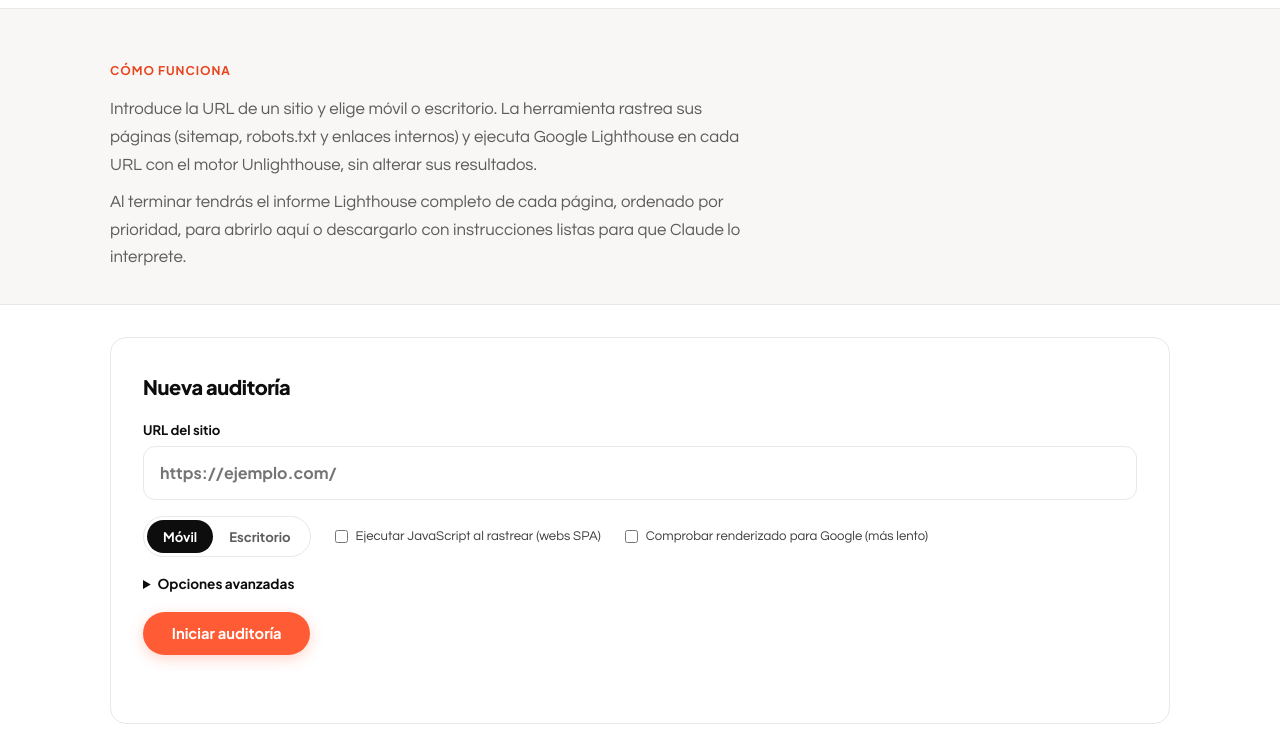
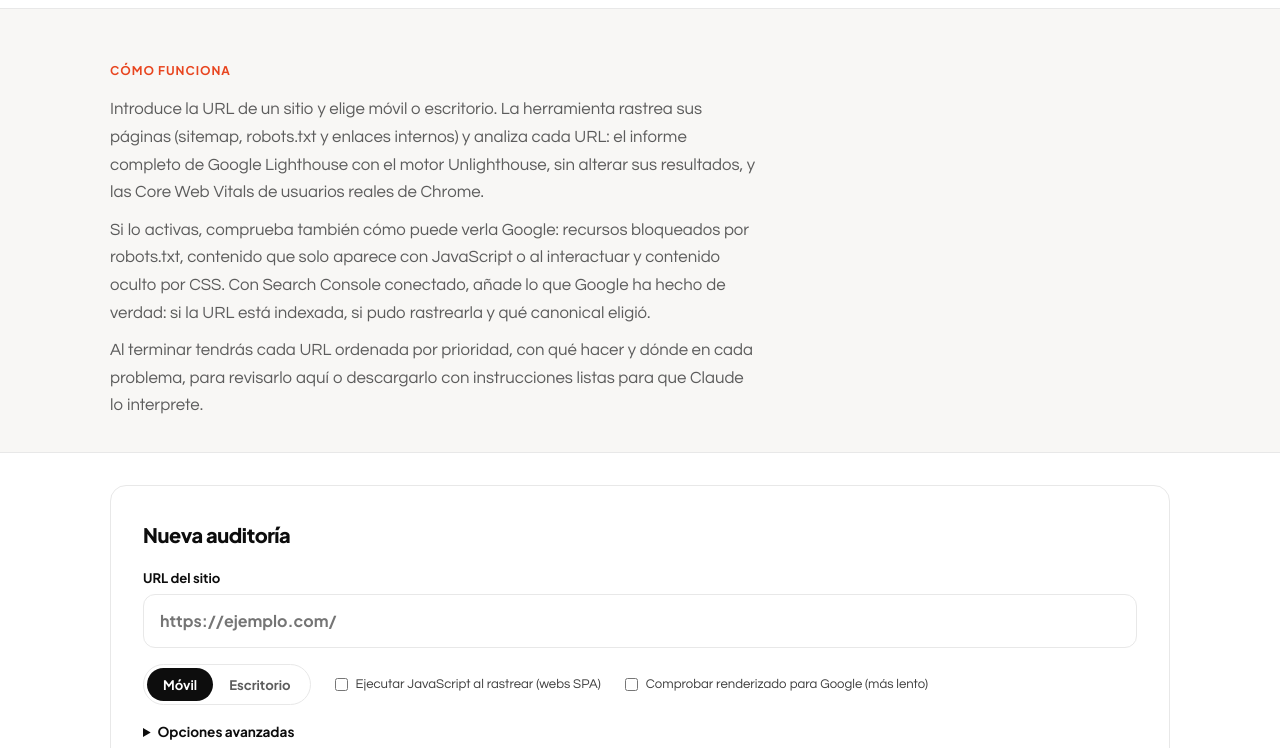
Before and after one commit to ardiaz18/lighthouse-url-a-url, a website: page public/index.html in a window 1280 px wide. Shown: the part 52-800 px from the top of the page. Drawn offline with Linux system fonts and the light colour scheme; no server answers.

Commit message:
Actualiza «Cómo funciona» y la descripción con renderizado e indexación
Co-Authored-By: Claude Opus 5.5 <noreply@anthropic.com>

```diff
--- a/public/index.html
+++ b/public/index.html
@@ -116,8 +116,9 @@ footer a{color:var(--ink)}
   </div></div></nav>
 <header class="hero"><div class="wrap">
   <div class="eyebrow">Cómo funciona</div>
-  <p class="sub">Introduce la URL de un sitio y elige móvil o escritorio. La herramienta rastrea sus páginas (sitemap, robots.txt y enlaces internos) y ejecuta Google Lighthouse en cada URL con el motor Unlighthouse, sin alterar sus resultados.</p>
-  <p class="sub">Al terminar tendrás el informe Lighthouse completo de cada página, ordenado por prioridad, para abrirlo aquí o descargarlo con instrucciones listas para que Claude lo interprete.</p>
+  <p class="sub">Introduce la URL de un sitio y elige móvil o escritorio. La herramienta rastrea sus páginas (sitemap, robots.txt y enlaces internos) y analiza cada URL: el informe completo de Google Lighthouse con el motor Unlighthouse, sin alterar sus resultados, y las Core Web Vitals de usuarios reales de Chrome.</p>
+  <p class="sub">Si lo activas, comprueba también cómo puede verla Google: recursos bloqueados por robots.txt, contenido que solo aparece con JavaScript o al interactuar y contenido oculto por CSS. Con Search Console conectado, añade lo que Google ha hecho de verdad: si la URL está indexada, si pudo rastrearla y qué canonical eligió.</p>
+  <p class="sub">Al terminar tendrás cada URL ordenada por prioridad, con qué hacer y dónde en cada problema, para revisarlo aquí o descargarlo con instrucciones listas para que Claude lo interprete.</p>
 </div></header>
 <main class="wrap">
   <section class="card">
```
Also changed, not shown: README.md.
